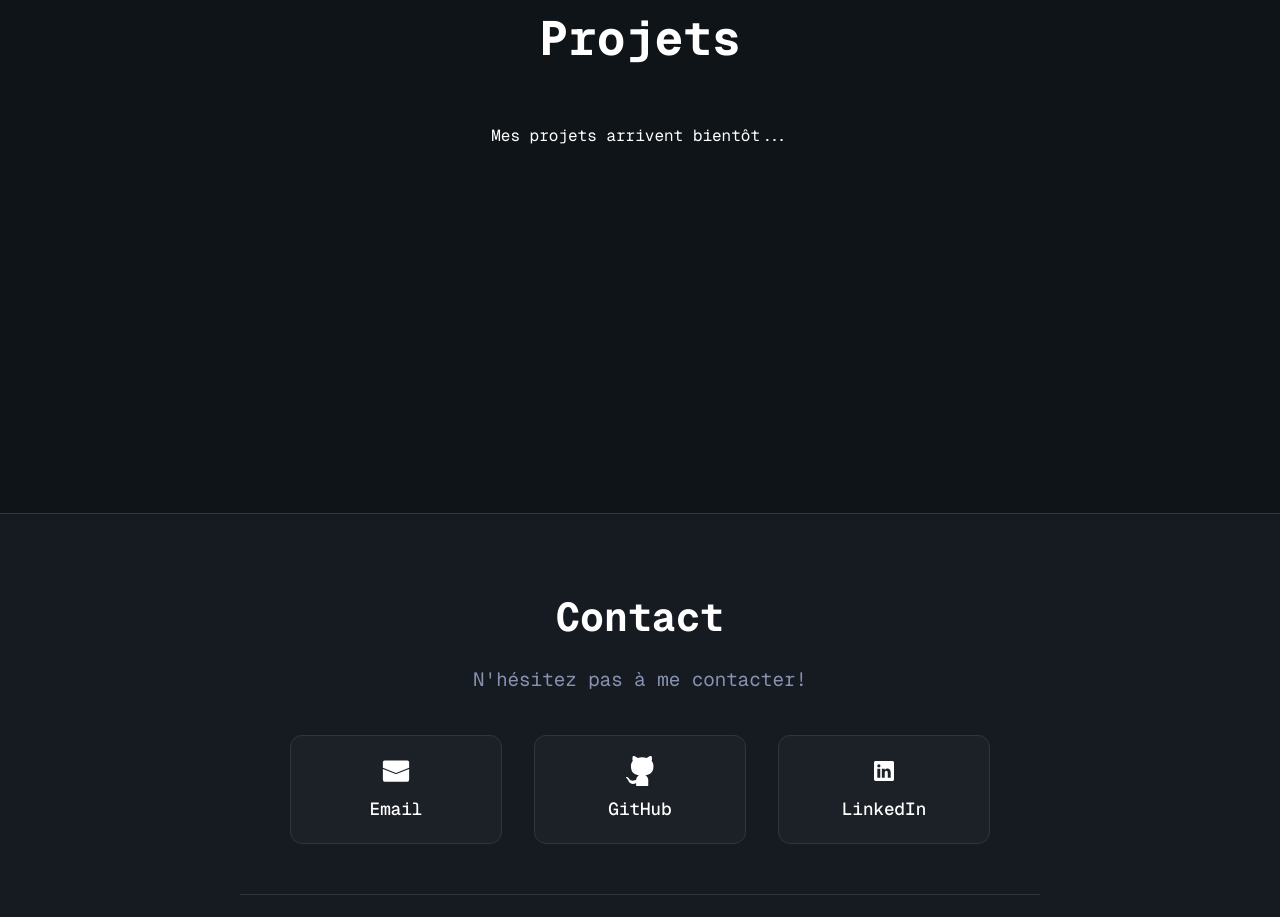
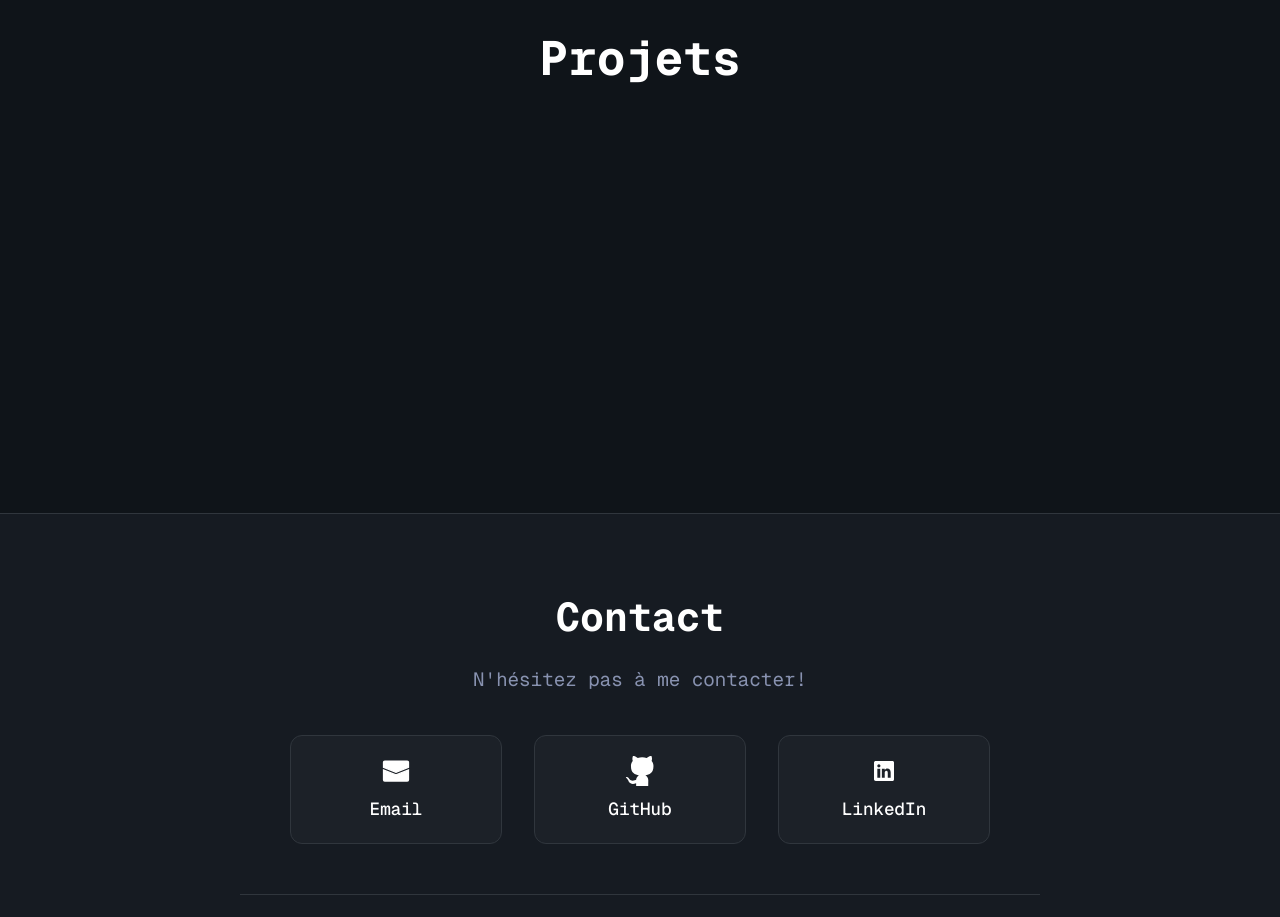
Before and after one commit to sevketbasak/Portfolio, a React (Vite) app: page / in a window 1280 px wide. Shown: the part 900-1817 px from the top of the page. Built offline with nearby package versions, Linux system fonts and the light colour scheme.

Commit message:
Removed text

```diff
--- a/src/App.jsx
+++ b/src/App.jsx
@@ -77,9 +77,6 @@ function App() {
       <section id="projects" className="section">
         <div className="section-content">
           <h2 className="section-title">Projets</h2>
-          <p style={{ color: "white", textAlign: "center" }}>
-            Mes projets arrivent bientôt...
-          </p>
         </div>
       </section>
 
```
